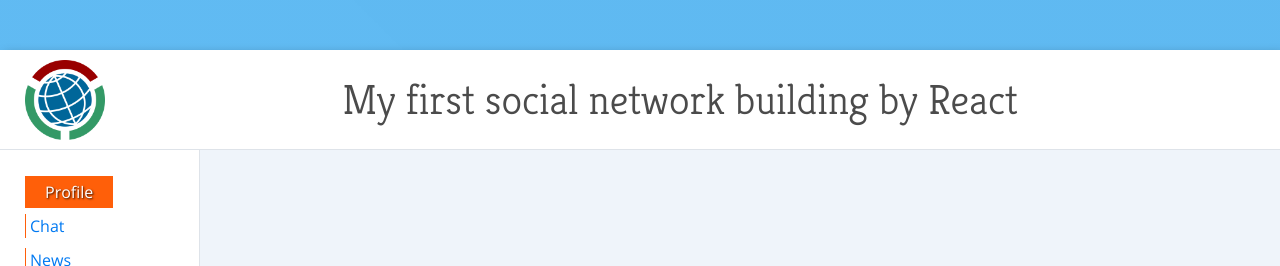
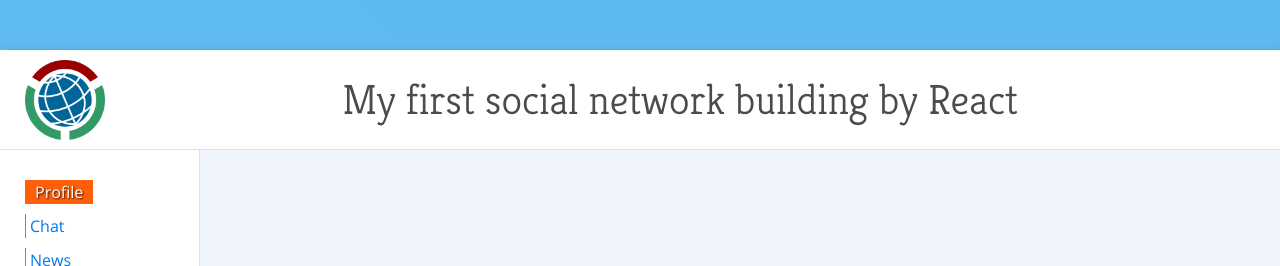
Before and after one commit to ZAWRusha/My-first-social-network-building-by-React, a React (Create React App) app: page / in a window 1280 px wide. In both pictures the pointer is over the link "Profile". Shown: the top 266 px of the page. Built offline with nearby package versions, Linux system fonts and the light colour scheme.

Commit message:
Added to Sidebar links selector active

```diff
--- a/src/components/Sidebar/Sidebar.module.css
+++ b/src/components/Sidebar/Sidebar.module.css
@@ -20,13 +20,15 @@ li > a {
 	transition: all 0.3s ease;
 	border: none;
 }
-li > a:hover,
-.activeLink {
+.activeLink,
+li > a:hover {
 	background-size: 100% 1px;
 	color: #fff;
-	padding: 5px 20px;
+	padding: 1px 10px;
 	text-shadow: 1px 1px 2px rgba(0, 0, 0, 0.8);
 }
-.activeLink {
+.activeLink,
+li > a:focus {
 	box-shadow: 0.2rem 0.1rem 1.2rem rgba(91, 91, 91, 0.7);
+	padding: 5px 20px;
 }
```
